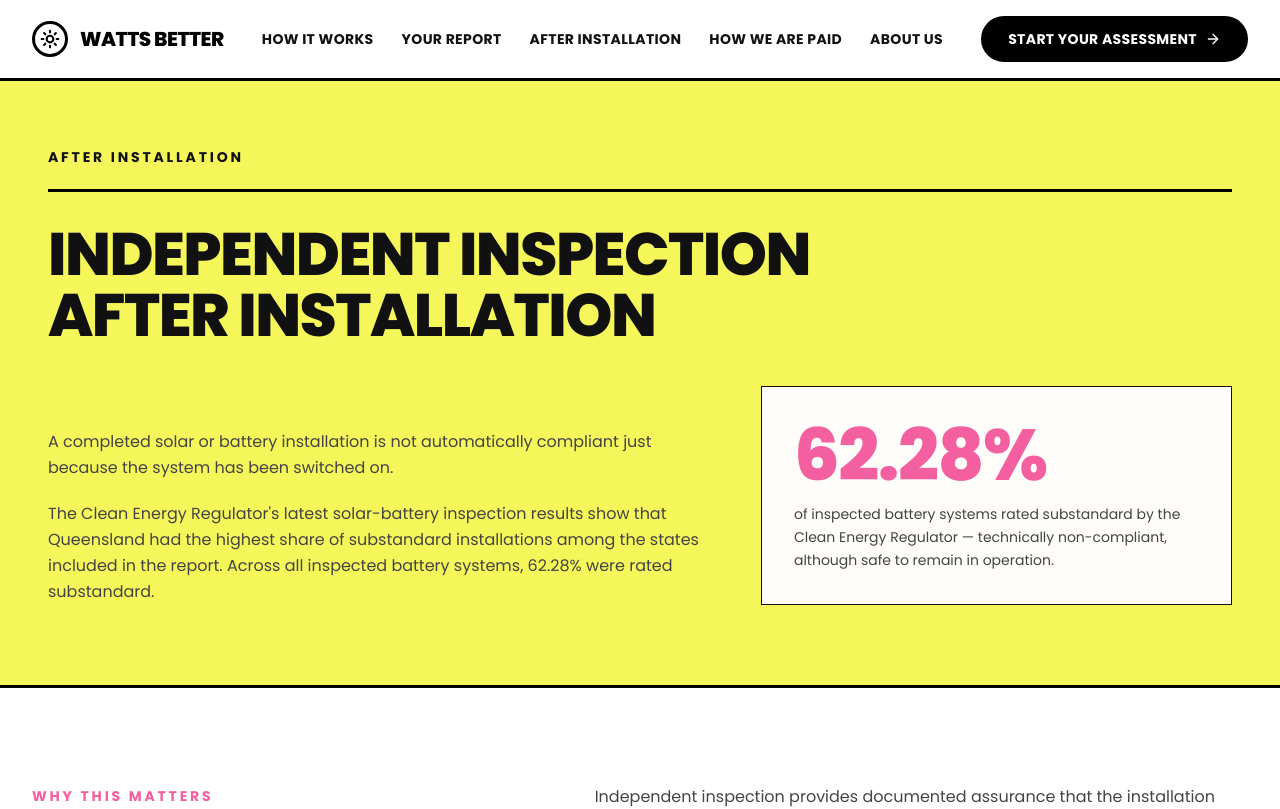
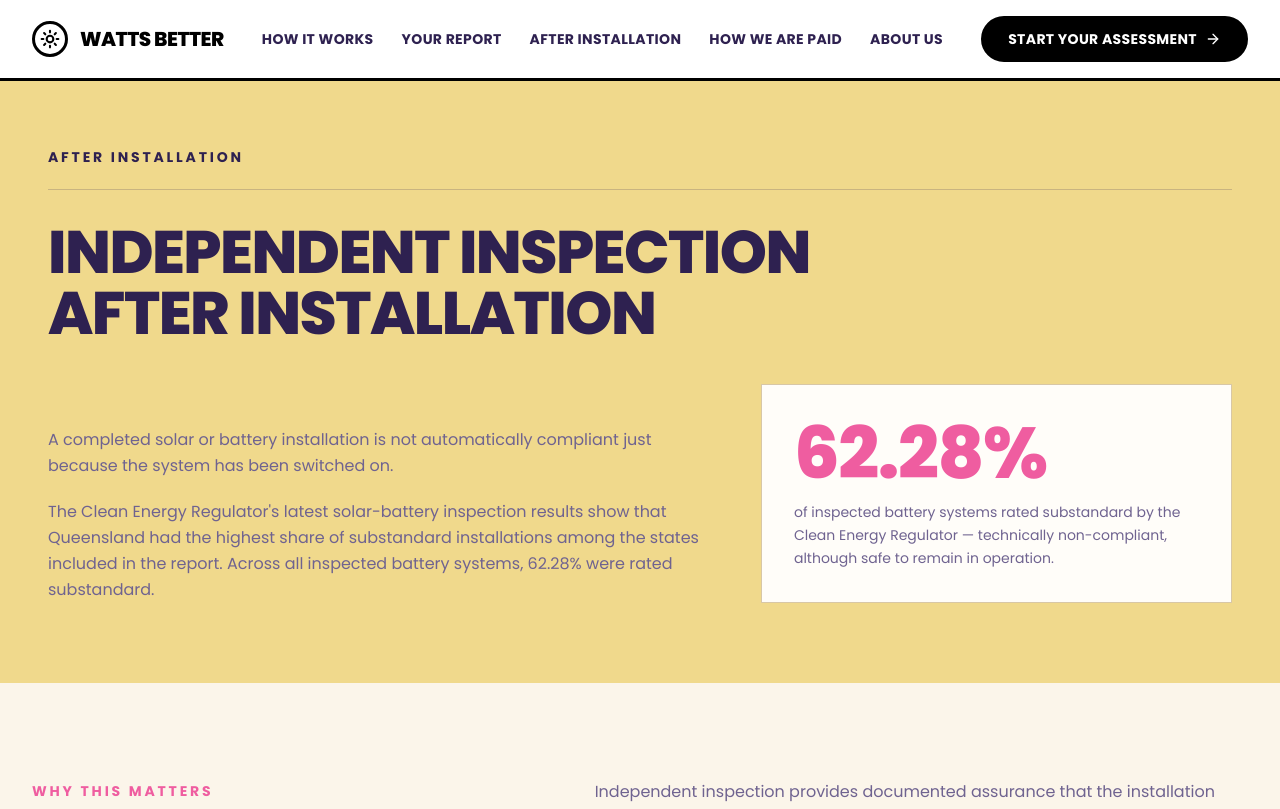
Before and after one commit to camplots/newthemeWattsBetter, a Next.js app: page /installation-inspections in a window 1280 px wide. Shown: the top 809 px of the page. Built offline with nearby package versions, Linux system fonts and the light colour scheme.

Commit message:
Soften neo-brutalist palette and borders for calmer visual tone

```diff
--- a/app/globals.css
+++ b/app/globals.css
@@ -66,22 +66,22 @@
 :root {
   color-scheme: light;
 
-  /* Brand — concept neo-brutalist palette */
-  --paper: #ffffff;
-  --paper-dark: #f2ecfb;
-  --paper-deep: #e6dbf7;
-  --ink: #111111;
-  --ink-soft: #444444;
-  --copper: #f45fa0;
-  --copper-deep: #c63f7e;
-  --copper-soft: #fbbfd9;
-  --copper-mist: #fdeaf2;
-  --oxblood: #151338;
-  --oxblood-deep: #151338;
-  --oxblood-soft: #4b4780;
-  --oxblood-mist: #e3e1f0;
-  --ink-deep: #151338;
-  --rule: #111111;
+  /* Brand — warm, calm palette */
+  --paper: #fbf5ea;
+  --paper-dark: #f1e6d2;
+  --paper-deep: #e8d9bc;
+  --ink: #2e2150;
+  --ink-soft: #6f6390;
+  --copper: #ef5da0;
+  --copper-deep: #b23e79;
+  --copper-soft: #f6c7de;
+  --copper-mist: #fbeaf2;
+  --oxblood: #1e1740;
+  --oxblood-deep: #1e1740;
+  --oxblood-soft: #8880b8;
+  --oxblood-mist: #e7e2f3;
+  --ink-deep: #1e1740;
+  --rule: #d8c7a6;
 
   --background: var(--paper);
   --foreground: var(--ink);
@@ -101,12 +101,13 @@
   --border: var(--rule);
   --input: var(--rule);
   --ring: var(--copper);
-  --chart-1: var(--copper);
-  --chart-2: var(--oxblood);
-  --chart-3: oklch(0.6 0.02 70);
-  --chart-4: oklch(0.75 0.03 70);
-  --chart-5: oklch(0.4 0.02 70);
-  --radius: 0.25rem;
+  /* Chart meaning stays fixed: orange = solar, purple = battery, blue = grid bought, green = grid sold, red = warning/high-cost only */
+  --chart-1: oklch(0.72 0.16 55); /* solar — orange */
+  --chart-2: oklch(0.52 0.16 300); /* battery — purple */
+  --chart-3: oklch(0.6 0.14 250); /* grid bought — blue */
+  --chart-4: oklch(0.65 0.14 150); /* grid sold — green */
+  --chart-5: oklch(0.58 0.2 25); /* warning / high-cost — red */
+  --radius: 0.75rem;
   --sidebar: var(--paper-dark);
   --sidebar-foreground: var(--ink);
   --sidebar-primary: var(--copper);
--- a/components/callout.tsx
+++ b/components/callout.tsx
@@ -14,7 +14,7 @@ export function Callout({
   return (
     <aside
       className={cn(
-        'relative border-l-[3px] bg-paper-deep p-6 md:p-7',
+        'relative rounded-xl border-l-2 bg-paper-deep p-6 md:p-7',
         tone === 'copper' ? 'border-copper' : 'border-oxblood',
         className
       )}
--- a/components/concept/theme.ts
+++ b/components/concept/theme.ts
@@ -1,6 +1,6 @@
-export const MINT = '#8AEFC1'
-export const YELLOW = '#F5F65A'
-export const LAVENDER = '#D8C4F7'
-export const NAVY = '#151338'
-export const PEACH = '#FFC98B'
-export const PINK = '#F45FA0'
+export const MINT = '#B9E3C9'
+export const YELLOW = '#F0D98C'
+export const LAVENDER = '#D9D2EE'
+export const NAVY = '#1E1740'
+export const PEACH = '#F3C89A'
+export const PINK = '#EF5DA0'
--- a/components/cta-band.tsx
+++ b/components/cta-band.tsx
@@ -16,7 +16,7 @@ export function CtaBand({
   ctaHref: string
 }) {
   return (
-    <section className="relative overflow-hidden border-t-4 border-copper bg-ink-deep bg-ledger-dark">
+    <section className="relative overflow-hidden border-t-2 border-copper bg-ink-deep bg-ledger-dark">
       <div className="relative mx-auto max-w-[1400px] px-5 py-16 md:px-8 md:py-24">
         <div className="flex flex-col items-start justify-between gap-8 md:flex-row md:items-end">
           <div className="max-w-2xl">
@@ -30,7 +30,7 @@ export function CtaBand({
           </div>
           <Link
             href={ctaHref}
-            className="group flex shrink-0 items-center gap-3 border border-ink/10 bg-copper px-7 py-4 font-mono text-xs uppercase tracking-[0.14em] text-ink shadow-[6px_6px_0_0_var(--copper-deep)] transition-all hover:-translate-x-0.5 hover:-translate-y-0.5 hover:shadow-[9px_9px_0_0_var(--copper-deep)]"
+            className="group flex shrink-0 items-center gap-3 rounded-xl bg-gradient-to-r from-copper to-copper-deep px-7 py-4 font-mono text-xs uppercase tracking-[0.14em] text-paper shadow-md transition-all hover:shadow-lg hover:brightness-105"
           >
             {ctaLabel}
             <ArrowRight className="size-4 transition-transform group-hover:translate-x-1" />
--- a/components/page-hero.tsx
+++ b/components/page-hero.tsx
@@ -1,10 +1,10 @@
 import type { ReactNode } from 'react'
 
 const TONES = {
-  yellow: '#F5F65A',
-  lavender: '#D8C4F7',
-  mint: '#8AEFC1',
-  peach: '#FFC98B',
+  yellow: '#F0D98C',
+  lavender: '#D9D2EE',
+  mint: '#B9E3C9',
+  peach: '#F3C89A',
 } as const
 
 export function PageHero({
@@ -23,15 +23,15 @@ export function PageHero({
   children?: ReactNode
 }) {
   return (
-    <section className="border-b-[3px] border-black" style={{ backgroundColor: TONES[tone] }}>
+    <section style={{ backgroundColor: TONES[tone] }}>
       <div className="px-6 pt-12 pb-14 md:px-12 md:pt-16 md:pb-20">
-        <div className="border-b-[3px] border-black pb-5">
-          <span className="text-sm font-bold uppercase tracking-[0.2em]">{eyebrow}</span>
+        <div className="border-b border-ink/20 pb-5">
+          <span className="text-sm font-bold uppercase tracking-[0.2em] text-ink">{eyebrow}</span>
         </div>
-        <h1 className="mt-8 max-w-4xl text-4xl leading-[1.02] font-extrabold uppercase tracking-tight text-balance md:text-6xl">
+        <h1 className="mt-8 max-w-4xl text-4xl leading-[1.02] font-extrabold uppercase tracking-tight text-balance text-ink md:text-6xl">
           {title}
         </h1>
-        {intro && <p className="mt-6 max-w-2xl text-lg leading-relaxed font-semibold">{intro}</p>}
+        {intro && <p className="mt-6 max-w-2xl text-lg leading-relaxed font-semibold text-ink">{intro}</p>}
         {children}
       </div>
     </section>
--- a/components/report-card.tsx
+++ b/components/report-card.tsx
@@ -15,7 +15,7 @@ export function ReportCard({
 }) {
   return (
     <div
-      className={`relative w-full max-w-sm border border-ink/15 bg-card p-6 shadow-[8px_8px_0_0_var(--ink-deep)] md:p-8 ${
+      className={`relative w-full max-w-sm rounded-2xl border border-rule bg-card p-6 shadow-lg md:p-8 ${
         tilt === 'right' ? 'rotate-1' : '-rotate-1'
       }`}
     >
--- a/components/ui/button.tsx
+++ b/components/ui/button.tsx
@@ -7,11 +7,12 @@ const buttonVariants = cva(
   {
     variants: {
       variant: {
-        default: "bg-primary text-primary-foreground hover:bg-primary/80",
+        default:
+          "bg-gradient-to-r from-copper to-copper-deep text-primary-foreground shadow-sm hover:shadow-md hover:brightness-105",
         outline:
           "border-border bg-background hover:bg-muted hover:text-foreground aria-expanded:bg-muted aria-expanded:text-foreground dark:border-input dark:bg-input/30 dark:hover:bg-input/50",
         secondary:
-          "bg-secondary text-secondary-foreground hover:bg-[color-mix(in_oklch,var(--secondary),var(--foreground)_5%)] aria-expanded:bg-secondary aria-expanded:text-secondary-foreground",
+          "border border-oxblood/25 bg-transparent text-ink hover:bg-oxblood-mist aria-expanded:bg-oxblood-mist",
         ghost:
           "hover:bg-muted hover:text-foreground aria-expanded:bg-muted aria-expanded:text-foreground dark:hover:bg-muted/50",
         destructive:
```
Also changed, not shown: components/concept/blocks.tsx (+21 -21 lines).
